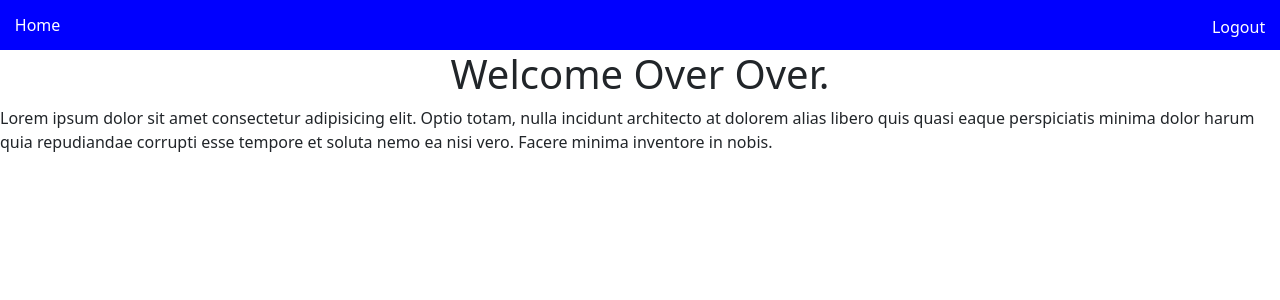
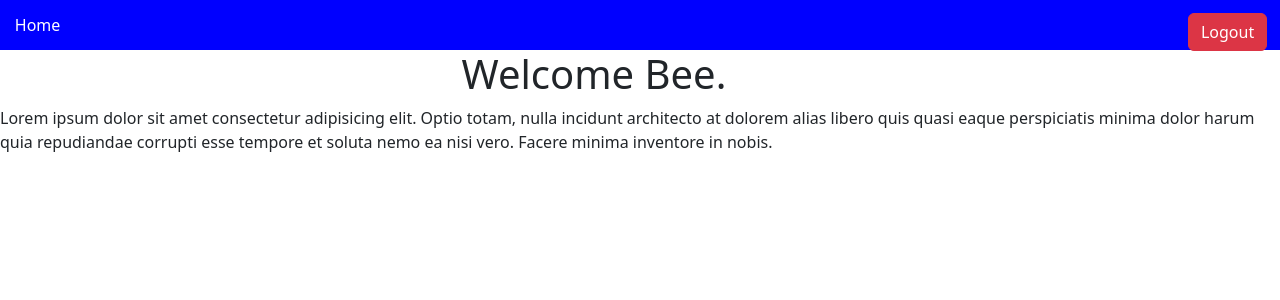
Before and after one commit to kingbee1/login-auth, a React (Create React App) app: page / in a window 1280 px wide. Shown: the top 300 px of the page. Built offline with nearby package versions, Linux system fonts and the light colour scheme; sample sign-in values are in the browser's storage.

Commit message:
login and logout session completed

```diff
--- a/src/App.css
+++ b/src/App.css
@@ -39,6 +39,15 @@
   padding: 1%;
 }
 
+.header button {
+  float: right;
+}
+
+.header button:hover{
+  color: black;
+  background: white;
+}
+
 a {
   text-decoration: none !important;
   color: white !important;
--- a/src/Home.js
+++ b/src/Home.js
@@ -1,5 +1,6 @@
 import React, { useEffect } from "react";
 import { Link, useNavigate } from "react-router-dom";
+
 
 const Home = () => {
   const navigate = useNavigate();
@@ -11,15 +12,20 @@ const Home = () => {
       }
     }, []);
 
+
+  function logout() {
+    sessionStorage.clear();
+    console.log(logout)
+    navigate("/login")
+  }
+
   return (
     <div>
       <div className="header">
         <Link to={"/"}>Home</Link>
-        <Link style={{ float: "right" }} to={"/login"}>
-          Logout
-        </Link>
+        <button onClick={logout} className="btn btn-danger">Logout</button>
       </div>
-      <h1 className="text-center">Welcome Over Over.</h1>
+      <h1 className="text-center">Welcome {"Bee"}.</h1>
       <p>
         Lorem ipsum dolor sit amet consectetur adipisicing elit. Optio totam,
         nulla incidunt architecto at dolorem alias libero quis quasi eaque
--- a/src/Login.js
+++ b/src/Login.js
@@ -5,31 +5,22 @@ import { toast } from "react-toastify";
 const Login = () => {
   const [username, usernamechange] = useState("");
   const [password, passwordchange] = useState("");
-  const [login, islogin] = useState("");
-
 
   const navigate = useNavigate();
 
   function clickBtn() {
-    if(username === 'username' && password === 'password') {
+    if (username === "username" && password === "password") {
       navigate("/");
+      console.log(username);
     }
   }
 
   useEffect(() => {
-    if(username === 'username' && password === 'password') {
-      navigate("/register");
-    }
-  }, [])
-
-
-  useEffect(() => {
-    const isLoggedIn = sessionStorage.getItem("loggedIn")
-    if (isLoggedIn == 'true') {
-      navigate("/")
+    const isLoggedIn = sessionStorage.getItem("loggedIn");
+    if (isLoggedIn === "true") {
+      navigate("/");
     }
   }, []);
-
 
 
   const handlelogin = (e) => {
@@ -50,6 +41,7 @@ const Login = () => {
               navigate("/");
               sessionStorage.setItem("username", username);
               sessionStorage.setItem("loggedIn", true);
+
             } else {
               toast.error("Please enter valid password");
             }
```
Lines whose indentation alone changed are shown as unchanged.
